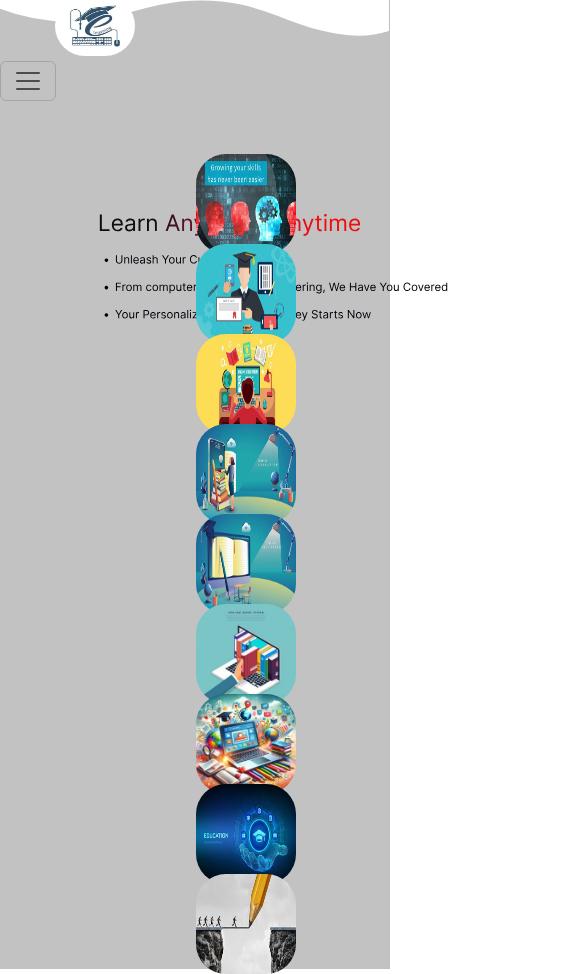
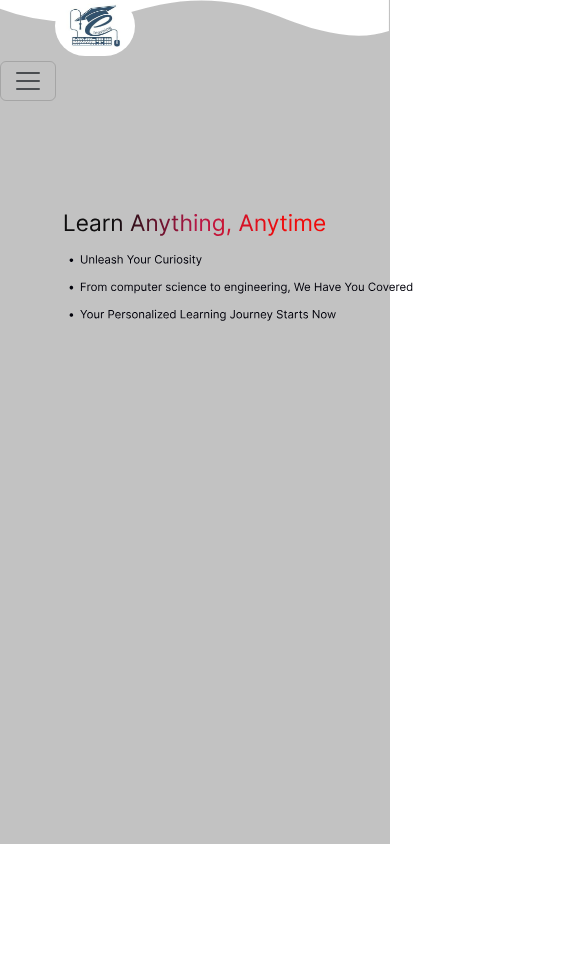
Before and after one commit to Red-stevo/E-LearningHub, a React (Vite) app in the folder student-learning-assistant/: page / in a window 390 px wide. Shown: the whole page, 585 px wide, since content can reach past the window. After the commit the page ends 844 px from the top, so only its background shows below. Built offline with nearby package versions, Linux system fonts and the light colour scheme; a web font is replaced by a local one.

Commit message:
Commit message >>>>> responsive home images to 930 <<<<<

```diff
--- a/student-learning-assistant/src/AppPages/Styles/HomePageStyles.css
+++ b/student-learning-assistant/src/AppPages/Styles/HomePageStyles.css
@@ -129,7 +129,36 @@
 
     .home-design {
         width: 50%;
-        align-content: center;
+    }
+}
+
+@media only screen and (max-width: 930px) {
+
+    .home-page{
+        display: flex;
+    }
+
+    .main-text {
+        width: 55%;
+        margin-left: -9%;
+
+    }
+
+    .home-design {
+        width: 45%;
+        margin-left: 5%;
+    }
+}
+
+
+@media only screen and (max-width: 810px) {
+
+    .main-text {
+        width: 100%;
         justify-content: center;
     }
+
+    .home-design {
+        display: none;
+    }
 }
```
